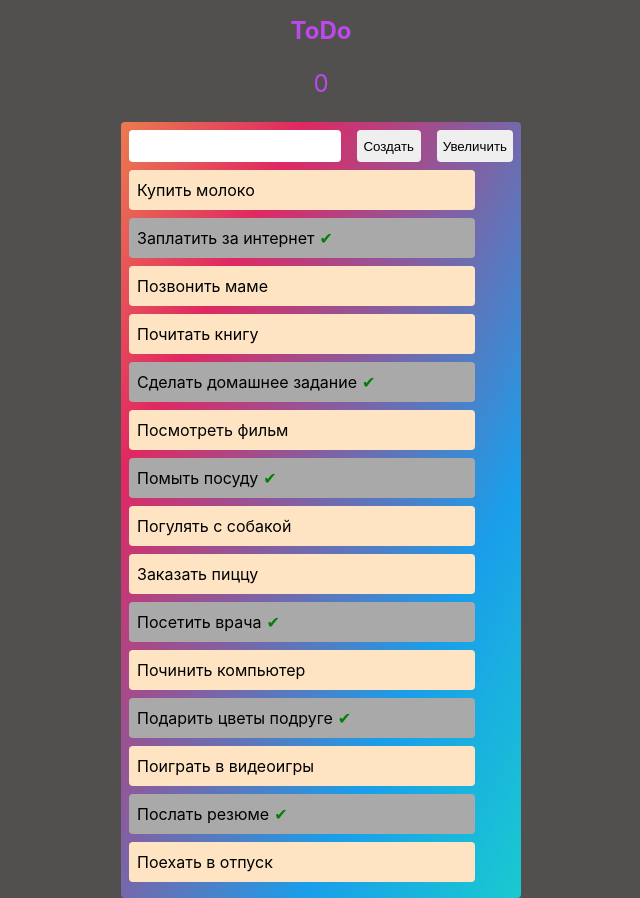
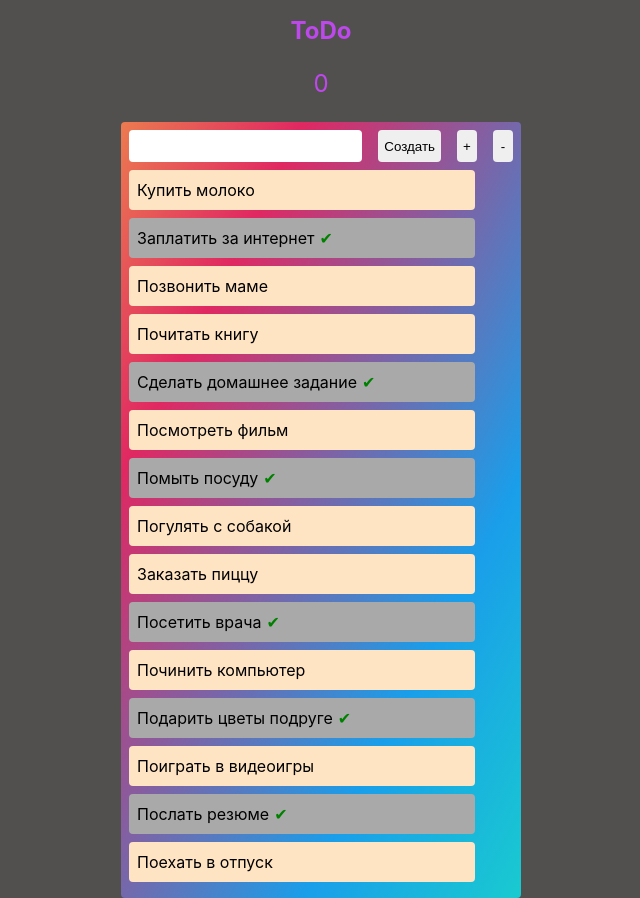
Before and after one commit to MischkaPCHI/new_ToDo_in_React, a React (Create React App) app: page / in a window 1280 px wide. Shown: the whole page, without its empty margins (319-959 px from the left). Built offline with nearby package versions, Linux system fonts and the light colour scheme.

Commit message:
counter -

```diff
--- a/src/App.js
+++ b/src/App.js
@@ -72,7 +72,20 @@ function App() {
     }
   }
 
+  function createCounter2 () {
+
+    return function () {
+      if(count !== 0){
+        return setCount(count - 1);
+      } else {
+        alert('Ниже 0 не идёт )');
+
+      }
+    }
+  }
+
   const counter = createCounter();
+  const counter2 = createCounter2();
 
 
   return (
@@ -85,7 +98,8 @@ function App() {
       <div className="actions">
         <input className="task-input" type="text" value={inputTask} onChange={handleInputChange} />
         <button className="btn" onClick={createTask}>Создать</button>
-        <button className="btn" onClick={counter}>Увеличить</button>
+        <button className="btn" onClick={counter}>+</button>
+        <button className="btn" onClick={counter2}>-</button>
       </div>
 
       <ul className='list'>
--- a/src/styles/style.css
+++ b/src/styles/style.css
@@ -55,7 +55,7 @@ body {
 
 .btn {
     height: 32px;
-    min-width: 64px;
+    min-width: 20px;
     border: 0;
     outline: none;
     cursor: pointer;
```
